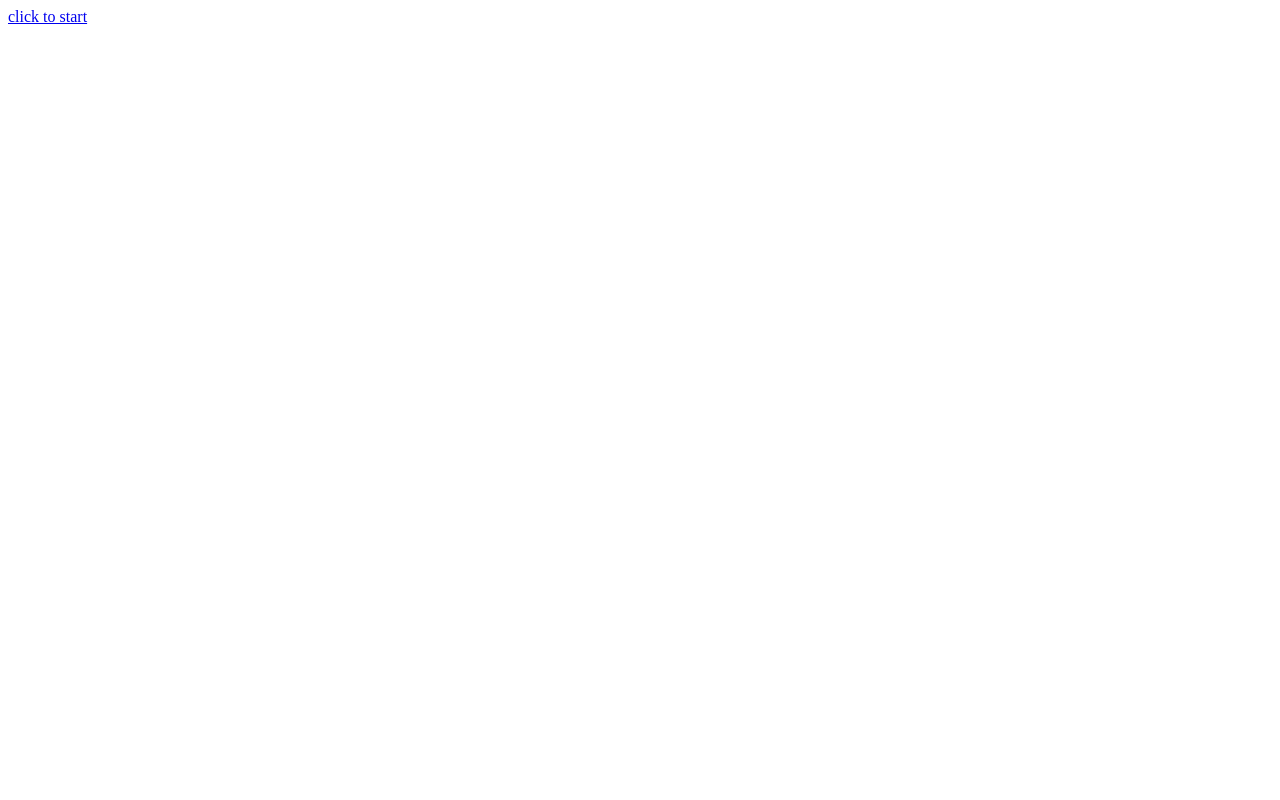
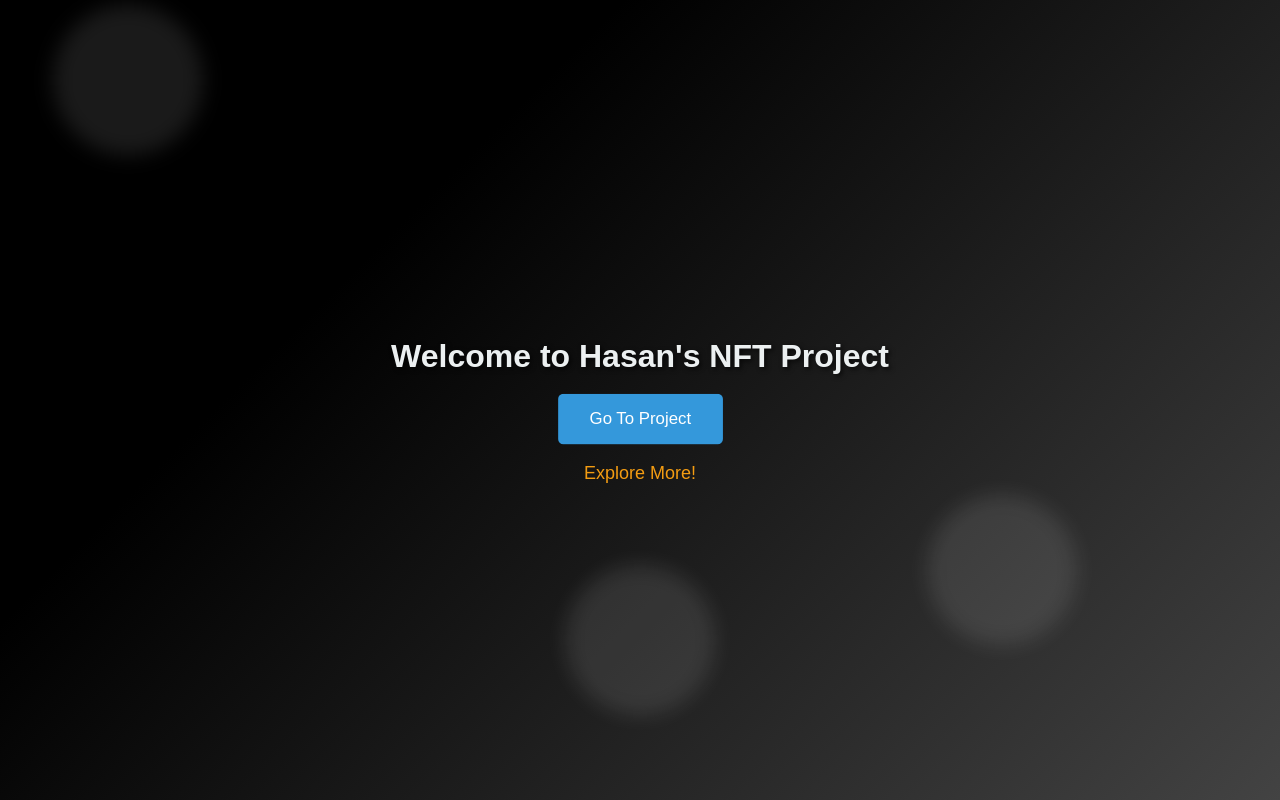
Before and after one commit to hasanasadov/CA_Project_NFT, a plain HTML site: page index.html in a window 1280 px wide. Drawn offline with Linux system fonts and the light colour scheme.

Commit message:
initializer

```diff
--- a/index.html
+++ b/index.html
@@ -2,13 +2,108 @@
 <html lang="en">
 <head>
     <meta charset="UTF-8">
-    <meta http-equiv="X-UA-Compatible" content="IE=edge">
     <meta name="viewport" content="width=device-width, initial-scale=1.0">
-    <title>Document</title>
+    <title>Initializer Page with Animations</title>
+    <style>
+        body {
+            display: flex;
+            flex-direction: column;
+            justify-content: center;
+            align-items: center;
+            height: 100vh;
+            margin: 0;
+            background: linear-gradient(135deg, #000000 30%, #434343 100%);
+            color: #ecf0f1;
+            font-family: 'Arial', sans-serif;
+            overflow: hidden;
+            position: relative;
+        }
+
+        h1 {
+            animation: fadeIn 3s ease-in-out, slideIn 2s ease-in-out;
+            margin-bottom: 20px;
+            text-shadow: 2px 2px 5px rgba(0, 0, 0, 0.7);
+        }
+
+        @keyframes fadeIn {
+            from { opacity: 0; }
+            to { opacity: 1; }
+        }
+
+        @keyframes slideIn {
+            from { transform: translateY(-50px); opacity: 0; }
+            to { transform: translateY(0); opacity: 1; }
+        }
+
+        .animated-button {
+            padding: 15px 30px;
+            font-size: 16px;
+            color: white;
+            background-color: #3498db;
+            border: none;
+            border-radius: 5px;
+            cursor: pointer;
+            text-decoration: none;
+            transition: transform 0.3s, background-color 0.3s, box-shadow 0.3s;
+            animation: bounce 2s infinite, pulse 2s infinite;
+        }
+
+        @keyframes bounce {
+            0%, 20%, 50%, 80%, 100% { transform: translateY(0); }
+            40% { transform: translateY(-15px); }
+            60% { transform: translateY(-7px); }
+        }
+
+        @keyframes pulse {
+            0%, 100% { transform: scale(1); }
+            50% { transform: scale(1.05); }
+        }
+
+        .animated-button:hover {
+            background-color: #2980b9;
+            transform: scale(1.1);
+            box-shadow: 0 0 20px rgba(41, 128, 185, 0.7);
+        }
+
+        .animated-link {
+            font-size: 18px;
+            color: #f39c12;
+            text-decoration: none;
+            margin-top: 20px;
+            animation: fadeIn 3s ease-in-out 1s forwards;
+        }
+
+        .animated-link:hover {
+            color: #e67e22;
+            text-shadow: 0 0 5px #e67e22, 0 0 10px #e67e22;
+        }
+
+        .circle {
+            position: absolute;
+            width: 150px;
+            height: 150px;
+            background: rgba(255, 255, 255, 0.1);
+            border-radius: 50%;
+            animation: rotate 10s linear infinite;
+            filter: blur(10px);
+            z-index: -1;
+        }
+
+        @keyframes rotate {
+            0% { transform: translate(-50%, -50%) rotate(0deg); }
+            100% { transform: translate(-50%, -50%) rotate(360deg); }
+        }
+    </style>
 </head>
 <body>
-    <a href="./client/pages/home/index.html">
-        click to start
-    </a>
+
+    <div class="circle" style="top: 10%; left: 10%;"></div>
+    <div class="circle" style="bottom: 10%; right: 10%;"></div>
+    <div class="circle" style="top: 80%; left: 50%; transform: translateX(-50%);"></div>
+
+    <h1>Welcome to Hasan's NFT Project</h1>
+    <a class="animated-button" href="./client/pages/home/index.html">Go To Project</a>
+    <a class="animated-link" href="./client/pages/home/index.html">Explore More!</a>
+
 </body>
 </html>
```
